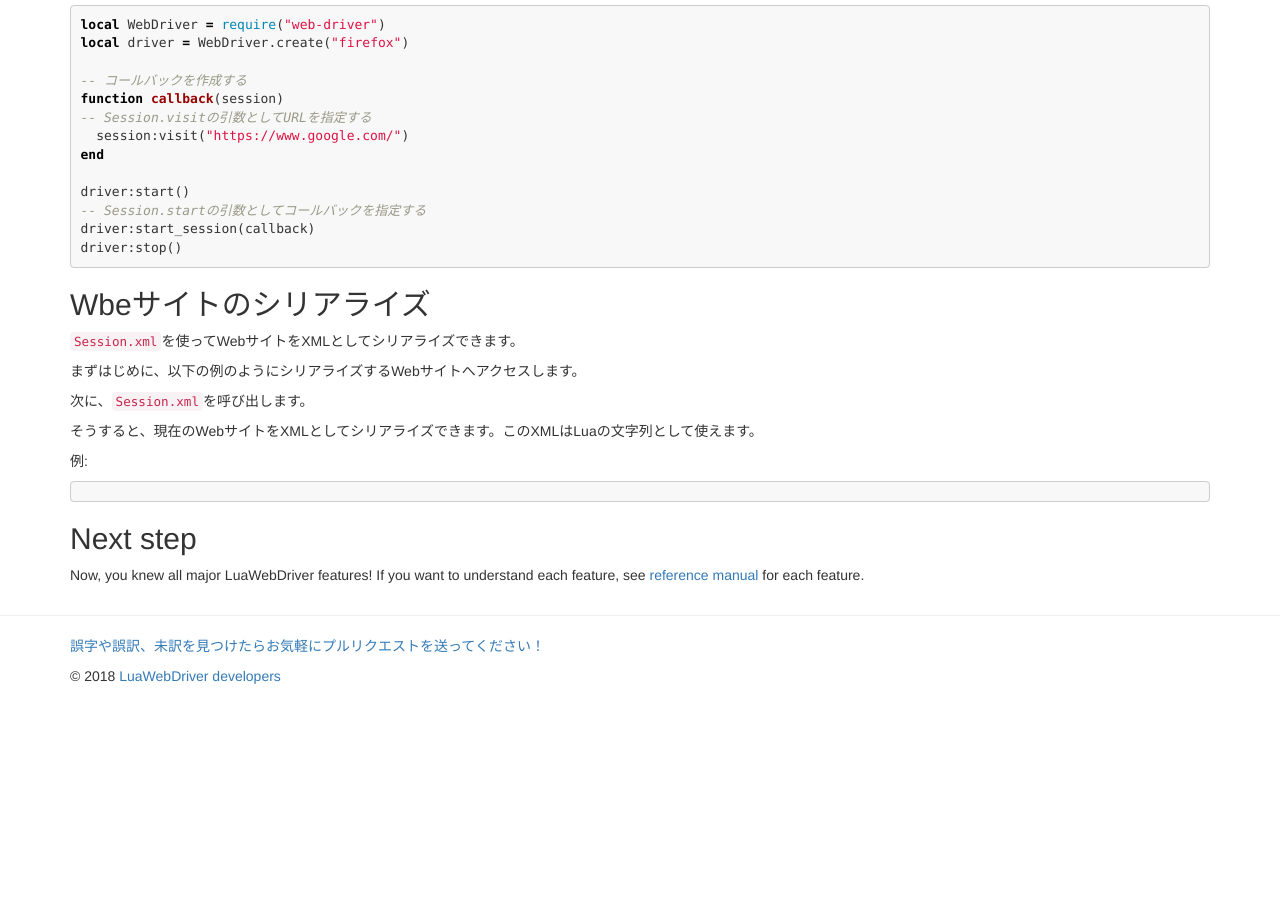
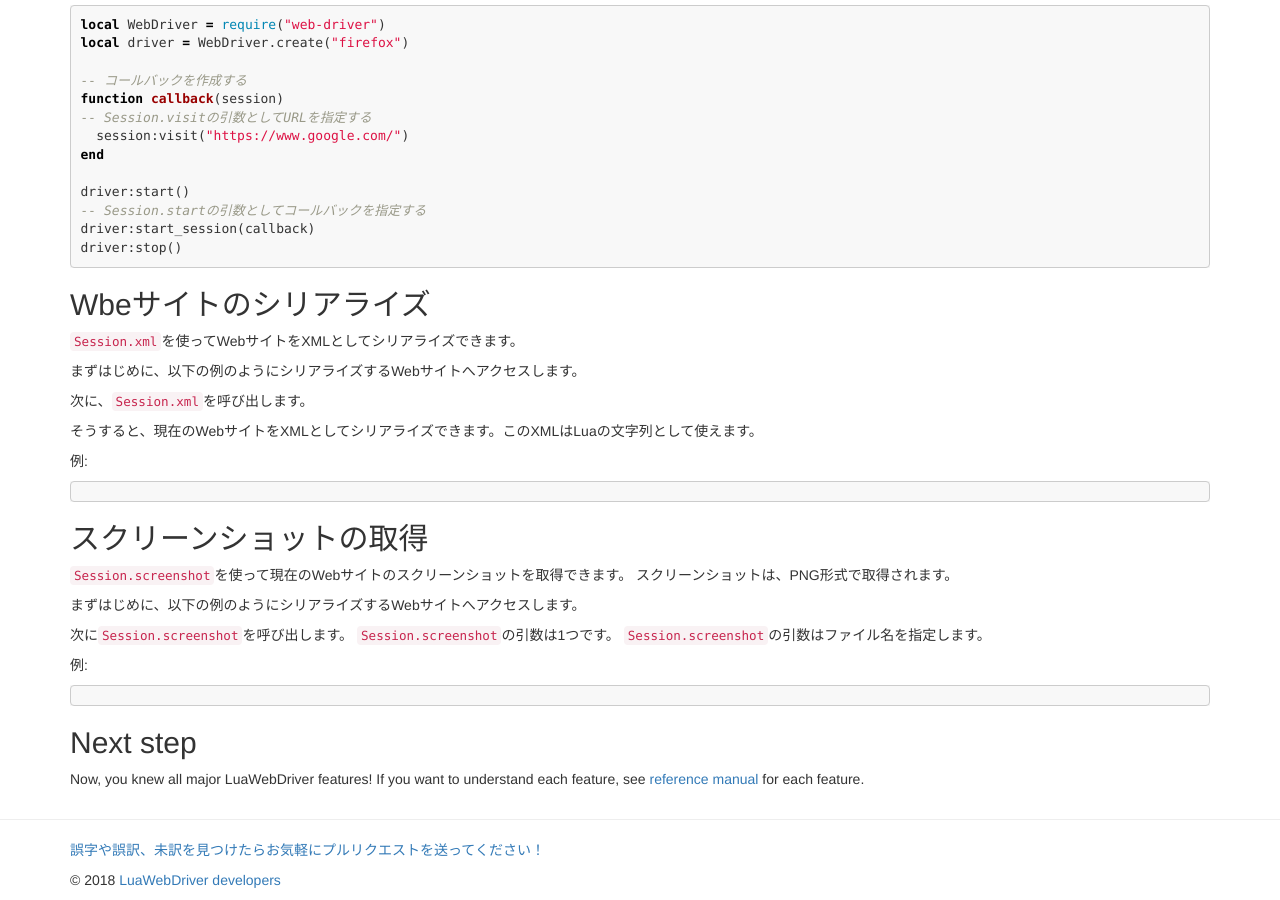
Before and after one commit to clear-code/lua-web-driver, a Jekyll site: the page built from docs/ja/tutorial/index.md, in a window 1280 px wide and 900 px high, scrolled down 686 px. Built offline with Jekyll 4.4.1, drawn with Linux system fonts in a browser that asks for light colours; before the commit the page ends 1382 px from its top, so only the background shows below that.

Commit message:
doc tutorial: add how to take a screenshot

````diff
--- a/docs/ja/tutorial/index.md
+++ b/docs/ja/tutorial/index.md
@@ -70,6 +70,22 @@ driver:stop()
 ```lua
 ```
 
+## スクリーンショットの取得 {#take-screenshot}
+
+[`Session.screenshot`][session-screenshot]を使って現在のWebサイトのスクリーンショットを取得できます。
+スクリーンショットは、PNG形式で取得されます。
+
+まずはじめに、以下の例のようにシリアライズするWebサイトへアクセスします。
+
+次に[`Session.screenshot`][session-screenshot]を呼び出します。
+[`Session.screenshot`][session-screenshot]の引数は1つです。
+[`Session.screenshot`][session-screenshot]の引数はファイル名を指定します。
+
+例:
+
+```lua
+```
+
 ## Next step {#next-step}
 
 Now, you knew all major LuaWebDriver features! If you want to understand each feature, see [reference manual][reference] for each feature.
@@ -89,4 +105,6 @@ Now, you knew all major LuaWebDriver features! If you want to understand each fe
 
 [session-xml]:../reference/session.html#xml
 
+[session-screenshot]:../reference/session.html#screenshot
+
 [reference]:../reference/
````
Also changed, not shown: docs/tutorial/index.md (+18 -0 lines), 1 other file.
